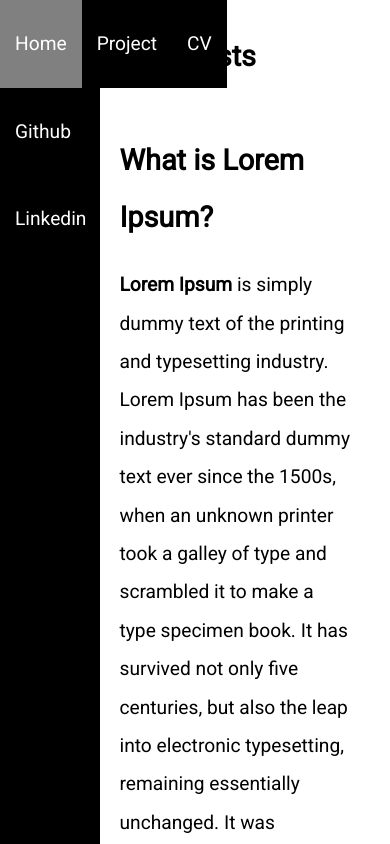
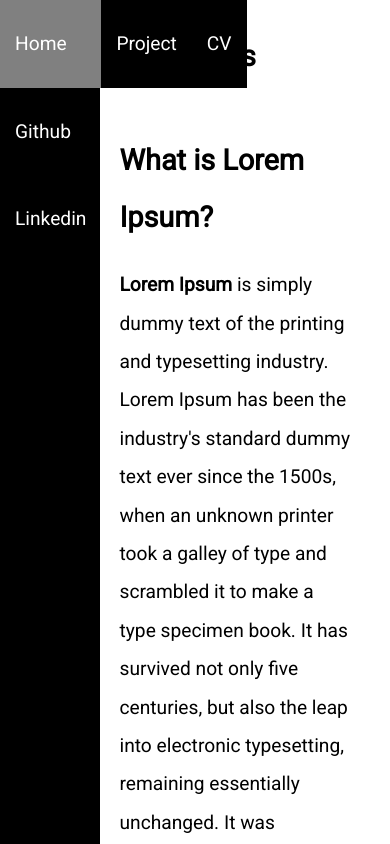
Before and after one commit to Srizza93/self-learning, a plain HTML site: page index.html in a window 390 px wide. Shown: the top 844 px of the page. Drawn offline with Linux system fonts and the light colour scheme.

Commit message:
Update style.css

```diff
--- a/style.css
+++ b/style.css
@@ -1,4 +1,3 @@
-
 body {
     font-family: 'Roboto', sans-serif;
     font-size: 1.2em;
@@ -236,11 +235,15 @@ input[type=text], textarea {
     }
 
     .dropdown {
-       display: block;
+        display: block;
     }
 
     .dropdown:hover ul {
         display: inline-flex;
+    }
+
+    .navigation-links{
+        width: 100%;
     }
 
     .middle-container {
```
